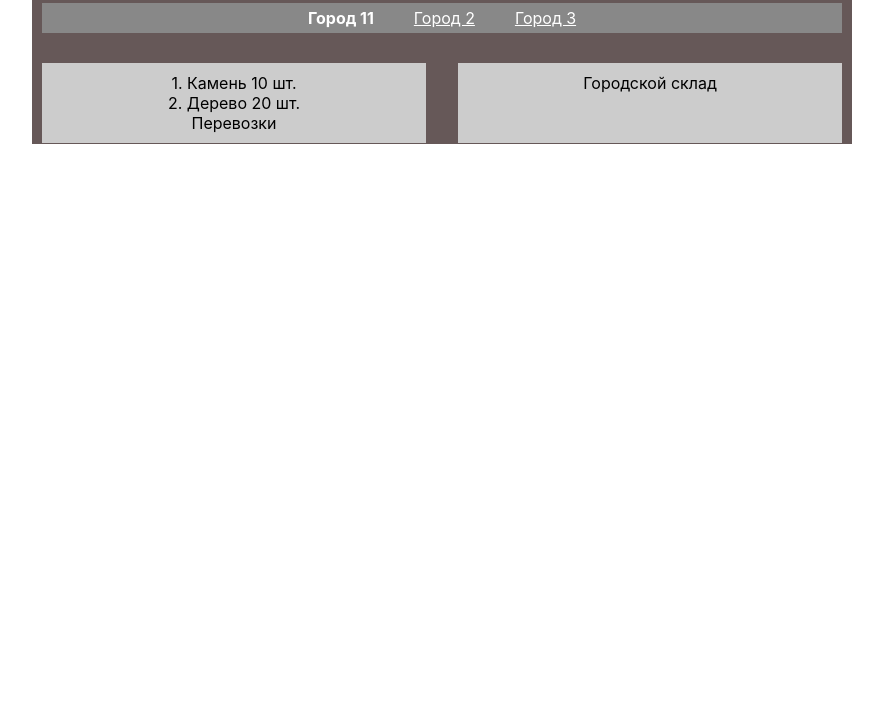
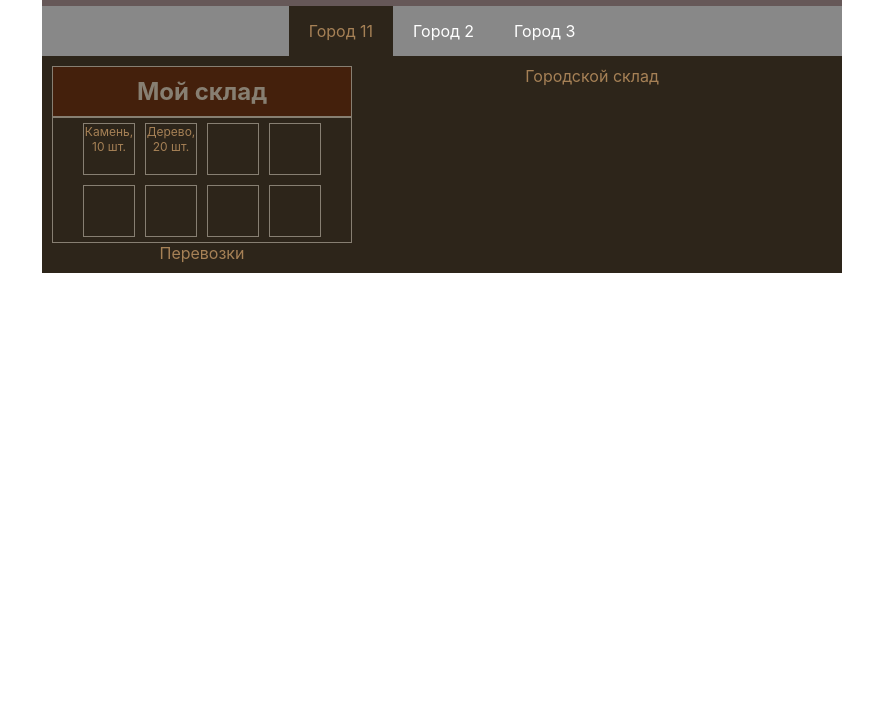
Before and after one commit to d3zm0nd/react-game2, a React app: page / in a window 1280 px wide. Shown: the part 76-800 px from the top of the page, without its empty margins (198-1081 px from the left). Built offline with nearby package versions, Linux system fonts and the light colour scheme.

Commit message:
lesson 4

```diff
--- a/src/components/App/App.scss
+++ b/src/components/App/App.scss
@@ -1,29 +1,29 @@
 .app {
   margin: 0 auto;
-  padding: 10px;
   text-align: center;
 
   width: 800px;
-  height: 200px;
 
   background: #665858;
 
   .app-name {
-    color: white;
     text-align: center;
     padding: 0;
-    margin: 0;
-    margin-bottom: 30px;
+    margin-bottom: 0 0 30px;
   }
 
   .content {
     display: flex;
     justify-content: space-between;
+    padding: 10px;
+    background: #2d251a;
 
     .column {
-      width: 48%;
-      background: #ccc;
-      padding: 10px 0;
+      width: 300px;
+
+      &:last-child {
+        width: 480px;
+      }
     }
   }
 }
--- a/src/components/Cities/Cities.scss
+++ b/src/components/Cities/Cities.scss
@@ -1,17 +1,16 @@
 .cities-list {
   text-align: center;
-
   background: #888;
-  margin-bottom: 30px;
 
   .city {
     color: white;
     display: inline-block;
-    padding: 5px 20px;
+    padding: 15px 20px;
+    text-decoration: none;
 
     &.active {
-      font-weight: 700;
-      text-decoration: none;
+      color: #a68156;
+      background: #2d251a;
     }
   }
 }
--- a/src/components/Storage/Storage.js
+++ b/src/components/Storage/Storage.js
@@ -1,18 +1,39 @@
-import './Storage.css';
+import './Storage.scss';
 
 function Storage(props) {
+
   const findGoodById = (id) => {
     return props.goods.find((item) => {
       return item.id === id;
     }).title;
   }
+
+  const getEmptyCells = (count) => {
+    if (count < 8) {
+      return Array(8-count).fill().map(() => {
+        return (
+          <li className='good-item'></li>
+        )
+      })
+    }
+  }
+
   return (
     <div>
-      {props.storage.map((item) => {
-        return (
-          <span>{item.id}. {findGoodById(item.id)} {item.qty} шт.<br/></span>
-        )
-      })}
+      <h2 className="title">Мой склад</h2>
+
+      <div className="panel">
+        <ul className="goods">
+          {props.storage.map((item) => {
+            return (
+              <li className="good-item">
+                {findGoodById(item.id)}, {item.qty} шт.</li>
+            )
+          })}
+
+          {getEmptyCells(props.storage.length)}
+        </ul>
+      </div>
     </div>
   );
 }
--- /dev/null
+++ b/src/components/Storage/Storage.scss
@@ -0,0 +1,28 @@
+.title {
+    background: #44200c;
+    border: 1px solid #877f72;
+    padding: 10px;
+    margin: 0;
+    color: #877f72;
+}
+
+.panel {
+    border: 1px solid #877f72;
+}
+
+.goods {
+    display: inline-block;
+    padding: 0;
+    margin: 0;
+
+    .good-item {
+        display: inline-block;
+        width: 50px;
+        height: 50px;
+        border: 1px solid #877f72;
+        margin: 5px;
+        vertical-align: top;
+
+        font-size: 12px;
+    }
+}
--- a/src/index.scss
+++ b/src/index.scss
@@ -1,6 +1,7 @@
 body {
   margin: 0;
   padding: 0;
+  color: #a68156;
   font-family: -apple-system, BlinkMacSystemFont, "Segoe UI", "Roboto", "Oxygen", "Ubuntu", "Cantarell", "Fira Sans",
     "Droid Sans", "Helvetica Neue", sans-serif;
 }
```
Also changed, not shown: src/components/Storage/Storage.css (deleted).
